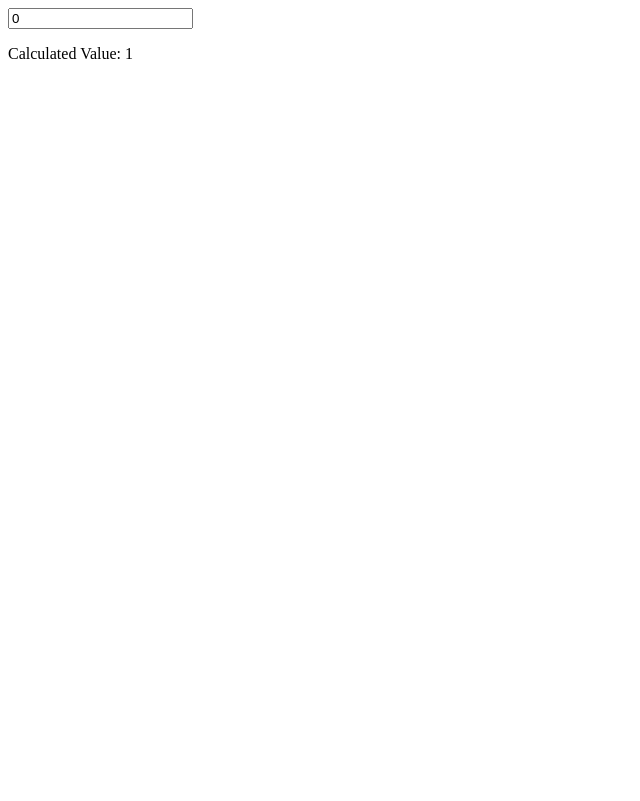
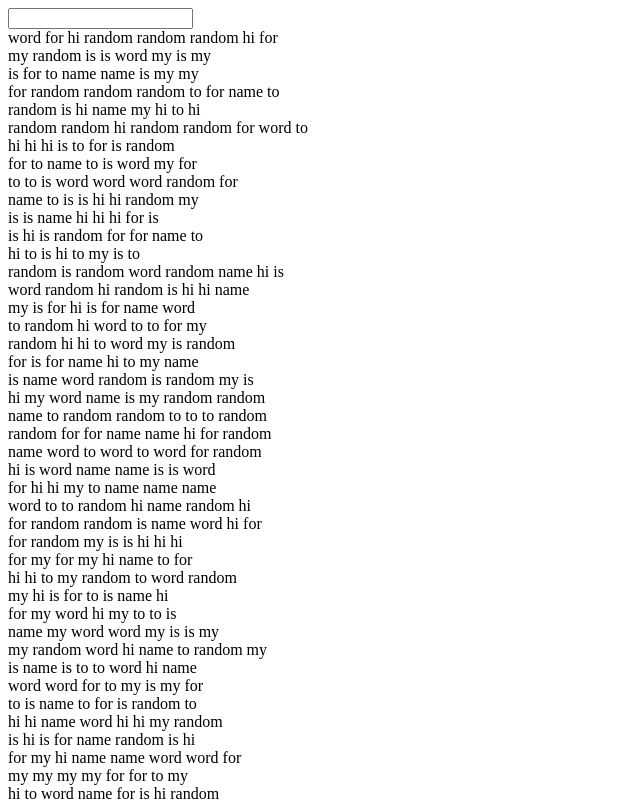
Before and after one commit to subh511/assignment_week_6, a React (Vite) app: page / in a window 1280 px wide. Shown: the top 801 px of the page, without its empty margins (0-640 px from the left). Built offline with nearby package versions, Linux system fonts and the light colour scheme.

Commit message:
intial push

```diff
--- a/src/App.jsx
+++ b/src/App.jsx
@@ -1,10 +1,13 @@
-import { Assignment1 } from "./components/Assignment1"
+//import { Assignment1 } from "./components/Assignment1"
+
+import { Assignment2 } from "./components/Assignment2"
 
 function App() {
 
   return (
     <div>
-    <Assignment1/>
+    {/*<Assignment1/>*/}
+    <Assignment2/>
     </div>
   )
 }
--- a/src/components/Assignment2.jsx
+++ b/src/components/Assignment2.jsx
@@ -0,0 +1,35 @@
+import React, { useEffect, useState , useMemo } from "react";
+
+// In this assignment, you will create a component that renders a large list of sentences and includes an input field for filtering these items.
+// The goal is to use useMemo to optimize the filtering process, ensuring the list is only re-calculated when necessary (e.g., when the filter criteria changes).
+// You will learn something new here, specifically how you have to pass more than one value in the dependency array
+
+const words = ["hi", "my", "name", "is", "for", "to", "random", "word" ];
+const TOTAL_LINES = 1000;
+const ALL_WORDS = [];
+for (let i = 0; i < TOTAL_LINES; i++) {
+    let sentence = "";
+    for (let j = 0; j < words.length; j++) {
+        sentence += (words[Math.floor(words.length * Math.random())])
+        sentence += " "
+    }
+    ALL_WORDS.push(sentence);
+}
+
+export function Assignment2() {
+    const [sentences, setSentences] = useState(ALL_WORDS);
+    const [filter, setFilter] = useState("");
+
+    const filteredSentences = useMemo(()=>{
+        return sentences.filter(x => x.includes(filter))
+    },[sentences,filter])
+
+    return <div>
+        <input type="text" onChange={(e) => {
+            setFilter(e.target.value)
+        }}></input>
+        {filteredSentences.map(word => <div>
+            {word}
+        </div>)}
+    </div>
+}
```
